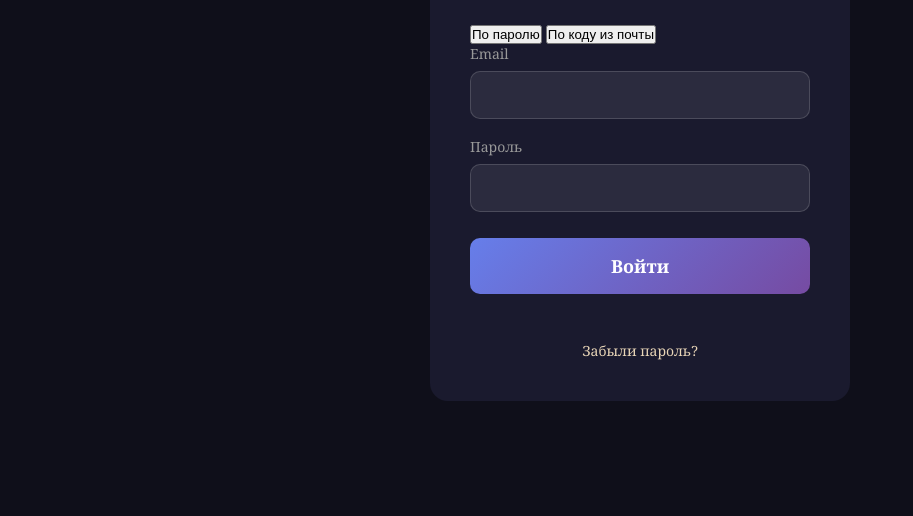
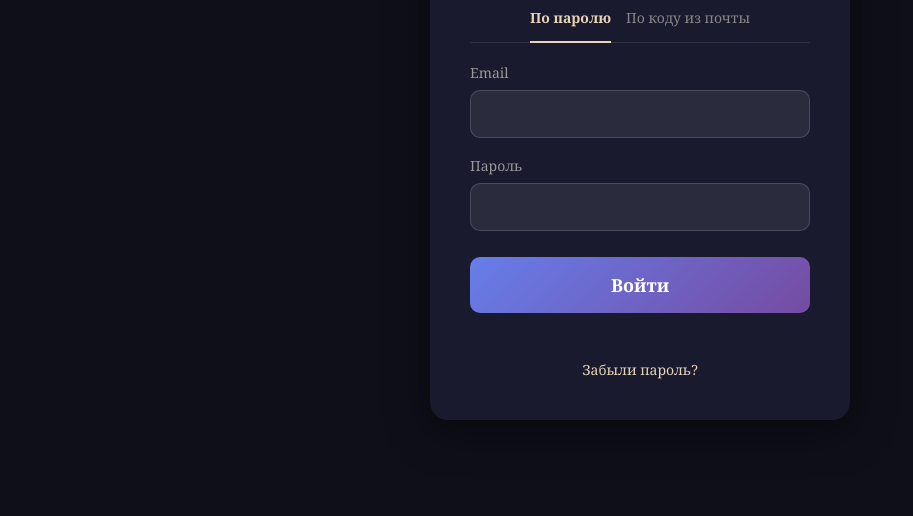
Before and after one commit to vlerter17/chitay-gorod, a plain HTML site: page login.html in a window 1280 px wide. Shown: the part 284-800 px from the top of the page, without its empty margins (0-913 px from the left). Drawn offline with Linux system fonts and the light colour scheme.

Commit message:
Update login.css

```diff
--- a/login.css
+++ b/login.css
@@ -3,8 +3,7 @@ body { font-family: 'Georgia', serif; background: #0f0f1a; color: #fff; min-heig
 .cursor {
     position: fixed; width: 10px; height: 10px; background: #e8d5b7;
     border-radius: 50%; pointer-events: none; z-index: 10000;
-    transform: translate(-50%, -50%);
-    transition: width 0.2s, height 0.2s, background 0.2s, border 0.2s;
+    transform: translate(-50%, -50%); transition: width 0.2s, height 0.2s, background 0.2s, border 0.2s;
     box-shadow: 0 0 12px rgba(232,213,183,0.8);
 }
 .cursor.hover { width: 30px; height: 30px; background: transparent; border: 2px solid #e8d5b7; }
@@ -12,11 +11,20 @@ body { font-family: 'Georgia', serif; background: #0f0f1a; color: #fff; min-heig
 .auth-page { min-height: 100vh; display: flex; flex-direction: column; align-items: center; justify-content: center; padding: 40px 20px; position: relative; }
 .auth-back { position: absolute; top: 30px; left: 30px; color: #e8d5b7; text-decoration: none; font-size: 16px; }
 .auth-back:hover { color: #fff; }
-.auth-card { background: #1a1a2e; border-radius: 18px; padding: 40px; width: 100%; max-width: 420px; }
+
+.auth-card { background: #1a1a2e; border-radius: 18px; padding: 40px; width: 100%; max-width: 420px; box-shadow: 0 10px 40px rgba(0,0,0,0.5); }
 .auth-title { text-align: center; color: #e8d5b7; font-size: 32px; margin-bottom: 25px; }
+
 .auth-tabs { display: grid; grid-template-columns: 1fr 1fr; gap: 8px; margin-bottom: 25px; background: #131322; padding: 6px; border-radius: 10px; }
 .auth-tab { background: transparent; border: none; color: #999; padding: 12px; border-radius: 8px; font-size: 16px; cursor: none; transition: all 0.3s; font-family: inherit; }
 .auth-tab.active { background: #667eea; color: #fff; }
+
+/* Новые вкладки выбора метода входа */
+.method-tabs { display: flex; justify-content: center; gap: 15px; margin-bottom: 20px; border-bottom: 1px solid rgba(255,255,255,0.1); padding-bottom: 10px; }
+.method-tab { background: transparent; border: none; color: #888; font-size: 14px; cursor: none; font-family: inherit; padding: 5px 0; position: relative; }
+.method-tab.active { color: #e8d5b7; font-weight: bold; }
+.method-tab.active::after { content: ''; position: absolute; bottom: -11px; left: 0; width: 100%; height: 2px; background: #e8d5b7; }
+
 .auth-group { margin-bottom: 18px; }
 .auth-group label { display: block; font-size: 14px; color: #999; margin-bottom: 8px; }
 .auth-group input {
@@ -25,6 +33,11 @@ body { font-family: 'Georgia', serif; background: #0f0f1a; color: #fff; min-heig
     color: #fff; font-size: 16px; outline: none; transition: border-color 0.3s;
 }
 .auth-group input:focus { border-color: #667eea; }
+
+.btn-small { background: #667eea; border: none; color: #fff; padding: 0 15px; border-radius: 10px; cursor: none; font-family: inherit; transition: background 0.3s; }
+.btn-small:hover { background: #764ba2; }
+.btn-small:disabled { background: #555; cursor: not-allowed; }
+
 .auth-submit {
     width: 100%; padding: 16px; background: linear-gradient(135deg, #667eea 0%, #764ba2 100%);
     border: none; border-radius: 10px; color: #fff; font-size: 18px; font-weight: bold;
```
